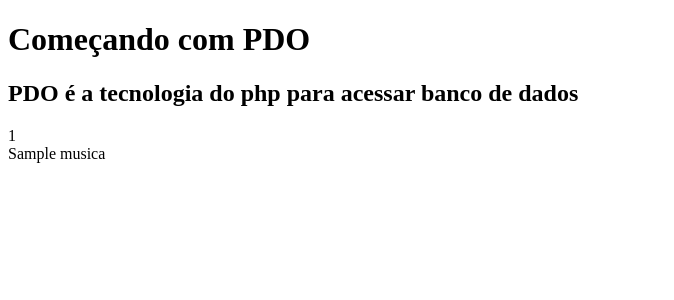
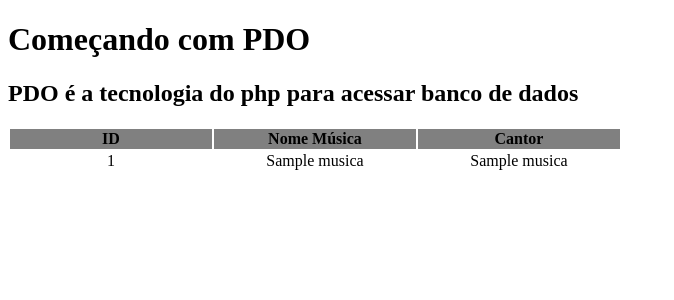
Before and after one commit to BeatrizWiter/Projeto_PHP_PDO, a PHP site: page / in a window 1280 px wide. Shown: the top 300 px of the page, without its empty margins (0-674 px from the left). Run offline with PHP 8.4, Linux system fonts and the light colour scheme; tables that the repository leaves empty or names only in its code hold one stand-in row (values such as "Sample post").

Commit message:
Alteração Final

```diff
--- a/src/Model/Cantor.php
+++ b/src/Model/Cantor.php
@@ -5,7 +5,8 @@ namespace App\Model;
 class Cantor
 {
     private $id;
-    private $nome;
+    private $nome_musica;
+    private $nome_cantor;
 
     public function setId($id){
         $this->id = $id;
@@ -15,16 +16,24 @@ class Cantor
         return $this->id;
     }
 
-    public function setNome($nome){
-        $this->nome = $nome;
+    public function setNome($nome_musica){
+        $this->nome_musica = $nome_musica;
     }
 
     public function getNome(){
-        return $this->nome;
+        return $this->nome_musica;
+    }
+
+    public function setCantor($cantor){
+        $this->nome_cantor = $cantor;
+    }
+
+    public function getCantor(){
+        return $this->nome_cantor;
     }
 
     public function __toString(): String
     {
-        return $this->nome."Id".$this->id;
+        return $this->nome_musica."Id".$this->id;
     }
 }
--- a/src/index.php
+++ b/src/index.php
@@ -10,7 +10,7 @@
     <h1>Começando com PDO</h1>
     <h2>PDO é a tecnologia do php para acessar banco de dados</h2>
     <?php
-        require_once("main.php");
+        include_once("main.php");
     ?>
 </body>
 </html>
--- a/src/main.php
+++ b/src/main.php
@@ -12,7 +12,7 @@
 
     $a = new Cantor();
 
-    $logger = new Logger ("Aprendendo PDO");
+    $logger = new Logger("Aprendendo PDO");
     $logger->pushHandler(new StreamHandler(__DIR__.'/app.log', Logger::DEBUG));
     $logger->info("Meu primeiro log de verdade.");
 
@@ -25,11 +25,31 @@
 
     $c = get_connection();
 
-    $query = "SELECT * FROM musicas";
+    $query = "SELECT id, nome_musica, nome_cantor FROM musicas";
     $statement = $c->prepare($query);
     $statement->execute();
 
-    while ($dados = $statement->fetch(\PDO::FETCH_ASSOC)){
-        echo $dados['id'].'<br>';
-        echo $dados['nome'].'<br>';
-    }
+    $resultados = $statement->fetchAll(\PDO::FETCH_ASSOC);
+
+?>
+
+
+<table>
+    <thead>
+        <tr>
+            <th style="background-color: gray; width:200px"> ID </th>
+            <th style="background-color: gray; width:200px">Nome Música</th>
+            <th style="background-color: gray; width:200px">Cantor</th>
+        </tr>
+    </thead>
+
+    <tbody>
+        <?php foreach ($resultados as $dados): ?>
+            <tr>
+                <td style="text-align:center"><?php echo $dados['id']; ?></td>
+                <td style="text-align:center"><?php echo $dados['nome_musica']; ?></td>
+                <td style="text-align:center"><?php echo $dados['nome_cantor']; ?></td>
+            </tr>
+        <?php endforeach; ?>
+    </tbody>
+</table>
```
Also changed, not shown: 6 other files.
